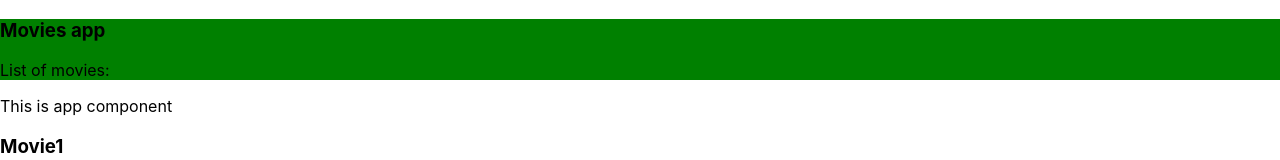
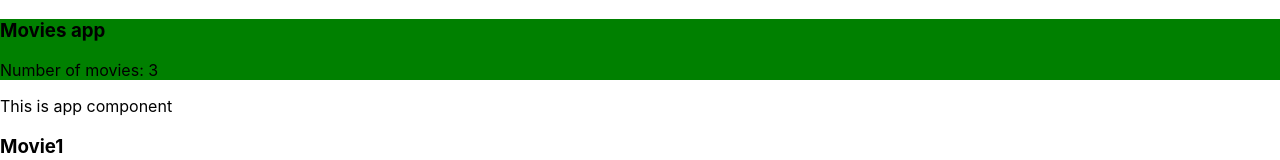
Before and after one commit to ViktorKuzmanov/Learning-React-Context, a React (Create React App) app: page / in a window 1280 px wide. Shown: the top 160 px of the page. Built offline with nearby package versions, Linux system fonts and the light colour scheme.

Commit message:
show number of movies from context

```diff
--- a/src/components/Nav.jsx
+++ b/src/components/Nav.jsx
@@ -1,12 +1,14 @@
-import React from "react";
+import React, { useContext } from "react";
+import { MovieContext } from "../context/MovieContext";
 
 const greenBackground = { backgroundColor: "green" };
 
 const Nav = () => {
+  const [movies, setMovies] = useContext(MovieContext);
   return (
     <div style={greenBackground}>
       <h3>Movies app</h3>
-      <p>List of movies:</p>
+      <p>Number of movies: {movies.length}</p>
     </div>
   );
 };
```
